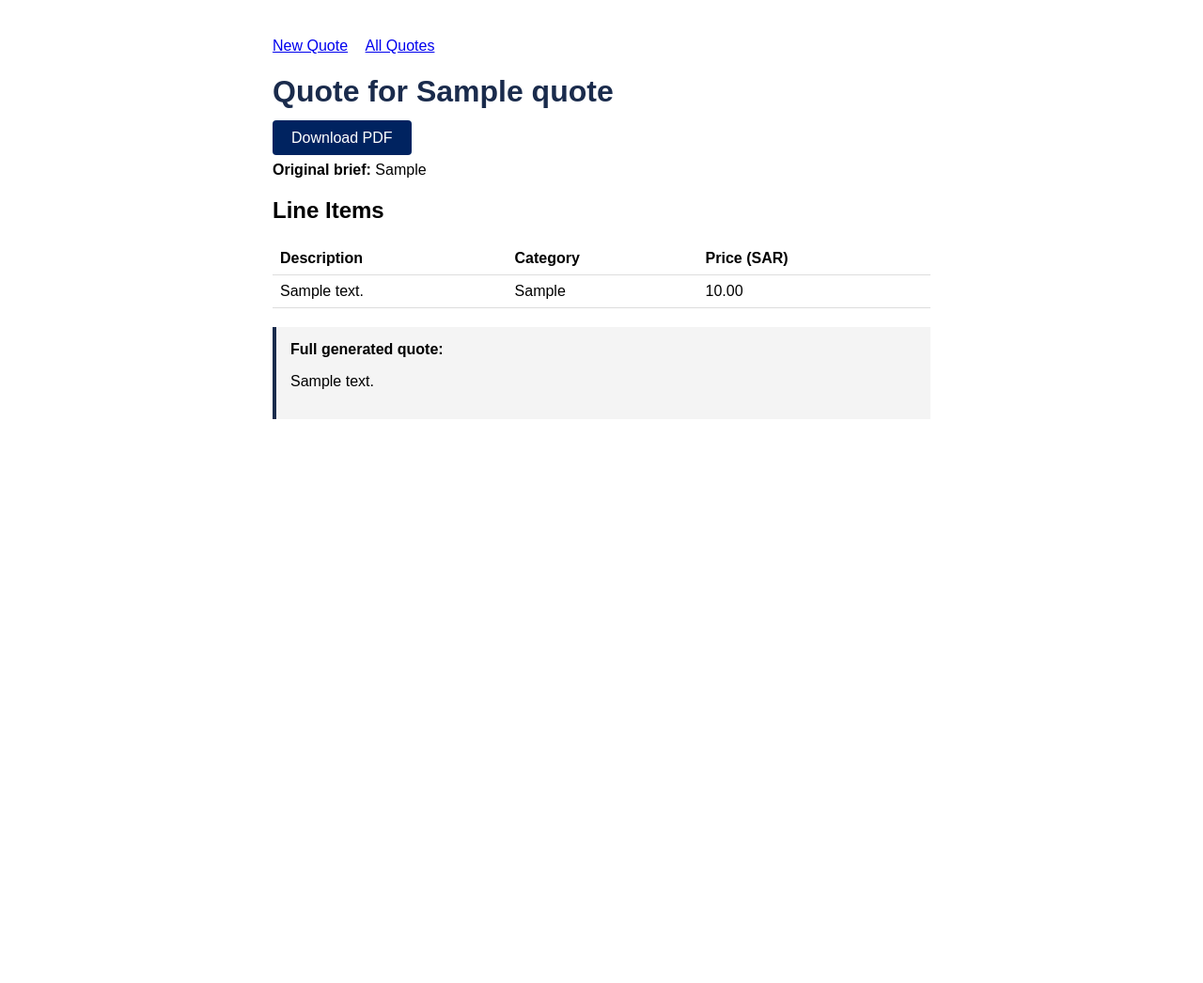
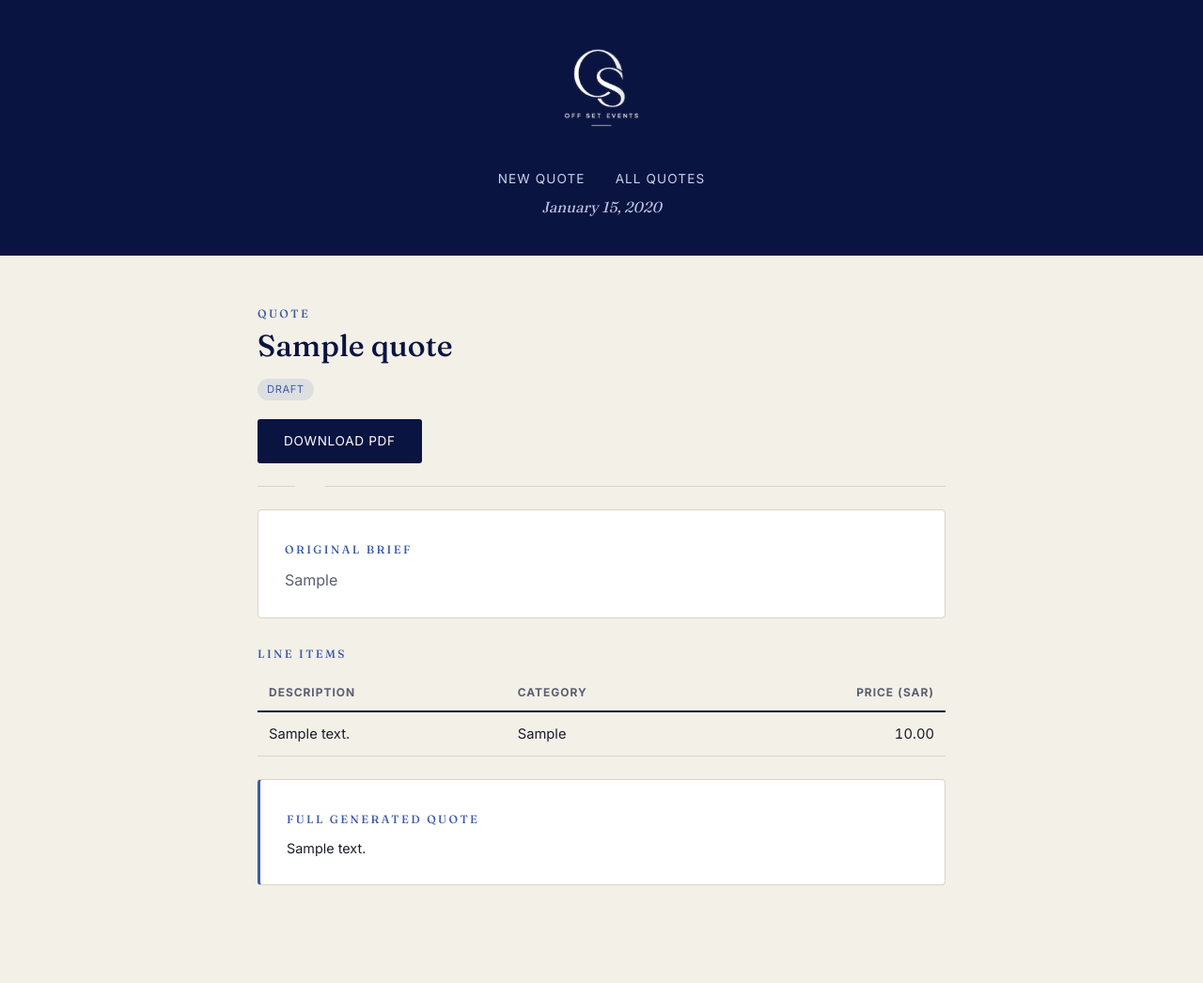
Before and after one commit to janaalturkii/offset-quotes, a Django app: page /quote/1/ in a window 1280 px wide. Shown: the whole page at 94% size. Before the commit the page ends 446 px from the top, so only its background shows below. Run offline with Django 5.2, Linux system fonts and the light colour scheme; tables that the repository leaves empty hold one stand-in row (values such as "Sample post").

Commit message:
Redesign UI with Offset Events branding - logo, custom type system, card layout

```diff
--- a/config/settings.py
+++ b/config/settings.py
@@ -116,6 +116,7 @@ USE_TZ = True
 # https://docs.djangoproject.com/en/6.1/howto/static-files/
 
 STATIC_URL = 'static/'
+STATICFILES_DIRS = [BASE_DIR / 'static']
 
 
 # Email
--- /dev/null
+++ b/quotes/templates/quotes/base.html
@@ -0,0 +1,21 @@
+{% load static %}
+<!DOCTYPE html>
+<html>
+<head>
+    <title>{% block title %}Offset Events{% endblock %}</title>
+    <link rel="stylesheet" href="{% static 'css/style.css' %}">
+</head>
+<body>
+    <header class="brand-hero">
+        <img src="{% static 'images/logo-white.png' %}" alt="Offset Events">
+        <nav class="brand-nav">
+            <a href="{% url 'dashboard' %}">New Quote</a>
+            <a href="{% url 'quote_list' %}">All Quotes</a>
+        </nav>
+        <p class="tagline">{% block tagline %}Quotes, refined in seconds.{% endblock %}</p>
+    </header>
+    <main>
+        {% block content %}{% endblock %}
+    </main>
+</body>
+</html>
--- a/quotes/templates/quotes/quote_detail.html
+++ b/quotes/templates/quotes/quote_detail.html
@@ -1,43 +1,37 @@
-<!DOCTYPE html>
-<html>
-<head>
-    <title>Quote Detail - Offset Events</title>
-    <style>
-        body { font-family: Arial, sans-serif; max-width: 700px; margin: 40px auto; }
-        nav a { margin-right: 15px; }
-        table { width: 100%; border-collapse: collapse; margin-top: 20px; }
-        td, th { padding: 8px; border-bottom: 1px solid #ddd; text-align: left; }
-        h1 { color: #1a2b4c; }
-        .total { font-weight: bold; font-size: 1.2em; margin-top: 15px; }
-        .notes-box { background: #f4f4f4; padding: 15px; border-left: 4px solid #1a2b4c; margin-top: 20px; }
-    </style>
-</head>
-<body>
-    <nav>
-        <a href="{% url 'dashboard' %}">New Quote</a>
-        <a href="{% url 'quote_list' %}">All Quotes</a>
-    </nav>
-    <h1>Quote for {{ quote.client_name|default:"Unnamed Client" }}</h1>
-    <p><a href="{% url 'quote_pdf' quote.id %}" style="background: #002360; color: white; padding: 10px 20px; text-decoration: none; border-radius: 4px;">Download PDF</a></p>
-    <p><strong>Original brief:</strong> {{ quote.client_brief }}</p>
+{% extends "quotes/base.html" %}
+{% block title %}Quote for {{ quote.client_name|default:"Client" }} — Offset Events{% endblock %}
+{% block tagline %}{{ quote.created_at|date:"F j, Y" }}{% endblock %}
 
-    <h2>Line Items</h2>
+{% block content %}
+<span class="eyebrow">Quote</span>
+<h1 style="margin-bottom: 8px;">{{ quote.client_name|default:"Unnamed Client" }}</h1>
+<span class="status-tag">{{ quote.status }}</span>
+
+<a href="{% url 'quote_pdf' quote.id %}" class="btn" style="display: block; width: fit-content;">Download PDF</a>
+
+<div class="divider left"></div>
+
+<div class="card">
+    <span class="eyebrow">Original Brief</span>
+    <p style="margin-top: 10px; color: var(--ink-soft);">{{ quote.client_brief }}</p>
+</div>
+
+<span class="eyebrow">Line Items</span>
 <table>
-        <tr><th>Description</th><th>Category</th><th>Price (SAR)</th></tr>
+    <tr><th>Description</th><th>Category</th><th class="price">Price (SAR)</th></tr>
     {% for item in line_items %}
     <tr>
         <td>{{ item.description }}</td>
         <td>{{ item.category }}</td>
-            <td>{{ item.estimated_price }}</td>
+        <td class="price">{{ item.estimated_price }}</td>
     </tr>
     {% empty %}
     <tr><td colspan="3">No line items generated.</td></tr>
     {% endfor %}
 </table>
 
-    <div class="notes-box">
-        <strong>Full generated quote:</strong>
-        <pre style="white-space: pre-wrap; font-family: Arial;">{{ quote.generated_quote_text }}</pre>
+<div class="card" style="margin-top: 24px; border-left: 3px solid var(--blue-500);">
+    <span class="eyebrow">Full Generated Quote</span>
+    <pre style="white-space: pre-wrap; font-family: 'Inter', sans-serif; font-size: 0.9rem; margin-top: 10px; color: var(--ink);">{{ quote.generated_quote_text }}</pre>
 </div>
-</body>
-</html>
+{% endblock %}
--- /dev/null
+++ b/static/css/style.css
@@ -0,0 +1,177 @@
+@import url('https://fonts.googleapis.com/css2?family=Fraunces:opsz,wght@9..144,400;9..144,500;9..144,600&family=Inter:wght@400;500;600;700&display=swap');
+
+:root {
+    --navy-950: #0A1440;
+    --navy-700: #1C2F6B;
+    --blue-500: #3B5BA6;
+    --paper: #F3F0E8;
+    --ink: #1A1D29;
+    --ink-soft: #5A5F72;
+    --line: #D9D4C4;
+}
+
+* { box-sizing: border-box; margin: 0; padding: 0; }
+
+body {
+    font-family: 'Inter', sans-serif;
+    background: var(--paper);
+    color: var(--ink);
+    line-height: 1.5;
+}
+
+.eyebrow {
+    font-family: 'Fraunces', serif;
+    font-size: 0.75rem;
+    letter-spacing: 0.2em;
+    text-transform: uppercase;
+    color: var(--blue-500);
+    font-weight: 500;
+}
+
+h1, h2, h3 {
+    font-family: 'Fraunces', serif;
+    color: var(--navy-950);
+    font-weight: 500;
+}
+
+/* Signature gapped-divider, echoes the logo's underline */
+.divider {
+    display: flex;
+    align-items: center;
+    justify-content: center;
+    width: 100%;
+    height: 1px;
+    margin: 24px 0;
+}
+.divider::before, .divider::after {
+    content: '';
+    flex: 1;
+    height: 1px;
+    background: var(--line);
+}
+.divider::before { margin-right: 16px; }
+.divider::after { margin-left: 16px; }
+.divider.left::before { flex: 0 0 40px; }
+.divider.left::after { flex: 1; }
+
+/* Header / hero */
+header.brand-hero {
+    background: var(--navy-950);
+    color: white;
+    text-align: center;
+    padding: 48px 24px 40px;
+}
+header.brand-hero img {
+    height: 90px;
+    margin-bottom: 12px;
+}
+header.brand-hero .tagline {
+    font-family: 'Fraunces', serif;
+    font-style: italic;
+    color: #B9C2E0;
+    font-size: 1rem;
+    margin-top: 8px;
+}
+nav.brand-nav {
+    display: flex;
+    justify-content: center;
+    gap: 32px;
+    margin-top: 24px;
+}
+nav.brand-nav a {
+    color: #C9D2EE;
+    text-decoration: none;
+    font-size: 0.85rem;
+    letter-spacing: 0.08em;
+    text-transform: uppercase;
+    transition: color 0.2s;
+}
+nav.brand-nav a:hover { color: white; }
+
+main {
+    max-width: 780px;
+    margin: 0 auto;
+    padding: 48px 24px 80px;
+}
+
+/* Cards */
+.card {
+    background: white;
+    border: 1px solid var(--line);
+    border-radius: 4px;
+    padding: 28px;
+    margin-bottom: 24px;
+}
+
+/* Forms */
+label {
+    display: block;
+    font-size: 0.8rem;
+    letter-spacing: 0.05em;
+    text-transform: uppercase;
+    color: var(--ink-soft);
+    margin-bottom: 6px;
+    margin-top: 16px;
+}
+input[type="text"], textarea {
+    width: 100%;
+    padding: 12px 14px;
+    border: 1px solid var(--line);
+    border-radius: 3px;
+    font-family: 'Inter', sans-serif;
+    font-size: 0.95rem;
+    background: var(--paper);
+}
+textarea { min-height: 110px; resize: vertical; }
+input:focus, textarea:focus {
+    outline: none;
+    border-color: var(--blue-500);
+    box-shadow: 0 0 0 3px rgba(59, 91, 166, 0.15);
+}
+
+button, .btn {
+    display: inline-block;
+    background: var(--navy-950);
+    color: white;
+    border: none;
+    padding: 13px 28px;
+    font-family: 'Inter', sans-serif;
+    font-size: 0.85rem;
+    letter-spacing: 0.05em;
+    text-transform: uppercase;
+    border-radius: 3px;
+    cursor: pointer;
+    text-decoration: none;
+    margin-top: 20px;
+    transition: background 0.2s;
+}
+button:hover, .btn:hover { background: var(--navy-700); }
+
+/* Tables */
+table { width: 100%; border-collapse: collapse; margin-top: 12px; }
+th {
+    text-align: left;
+    font-size: 0.75rem;
+    letter-spacing: 0.08em;
+    text-transform: uppercase;
+    color: var(--ink-soft);
+    padding: 10px 12px;
+    border-bottom: 2px solid var(--navy-950);
+}
+td {
+    padding: 12px;
+    border-bottom: 1px solid var(--line);
+    font-size: 0.92rem;
+}
+td.price, th.price { text-align: right; font-variant-numeric: tabular-nums; }
+
+.status-tag {
+    display: inline-block;
+    padding: 3px 10px;
+    border-radius: 20px;
+    font-size: 0.7rem;
+    letter-spacing: 0.05em;
+    text-transform: uppercase;
+    background: rgba(59, 91, 166, 0.12);
+    color: var(--blue-500);
+}
```
Also changed, not shown: quotes/templates/quotes/dashboard.html (+18 -30 lines), quotes/templates/quotes/quote_list.html (+9 -22 lines), README.md, static/images/logo-white.png (added), static/images/logo.png (added). Lines whose indentation alone changed are shown as unchanged.
